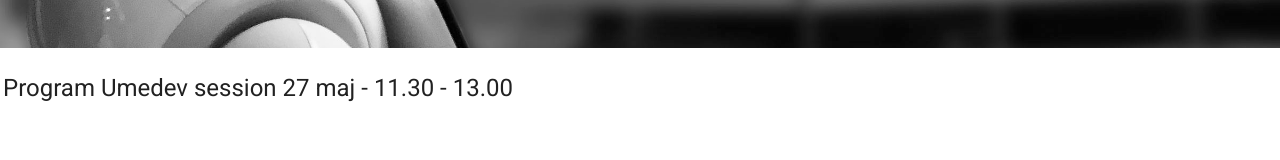
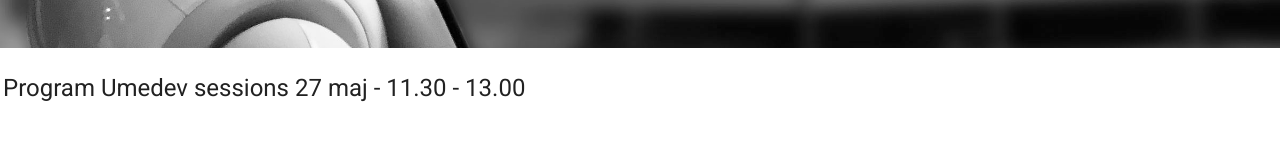
Before and after one commit to umedevkonferens/umedev, a Vue app: page /program in a window 1280 px wide. Shown: the part 508-668 px from the top of the page. Built offline with nearby package versions, Linux system fonts and the light colour scheme; what vuefire would draw is missing.

Commit message:
rättade stavfel

```diff
--- a/src/views/Program.vue
+++ b/src/views/Program.vue
@@ -4,7 +4,7 @@
     <v-row class="mb-6" justify="start">
       <v-col md="auto" class="content wrapper">
         <br />
-        <h2>Program Umedev session 27 maj - 11.30 - 13.00</h2>
+        <h2>Program Umedev sessions 27 maj - 11.30 - 13.00</h2>
         <div class="program-container">
           <div class="row">
             <div class="program-heading">
@@ -30,7 +30,7 @@
 
             <span class="content">
               <p class="program-description">
-                Utbredningen av covid-19 pandemin här inneburit utmaningar och
+                Utbredningen av covid-19 pandemin har inneburit utmaningar och
                 behov av snabba förändringar för många branscher. Omställning är
                 idag ett dagsaktuellt begrepp. <br />Förändring är samtidigt
                 nära besläktat med design och utveckling och i vår bransch måste
```
